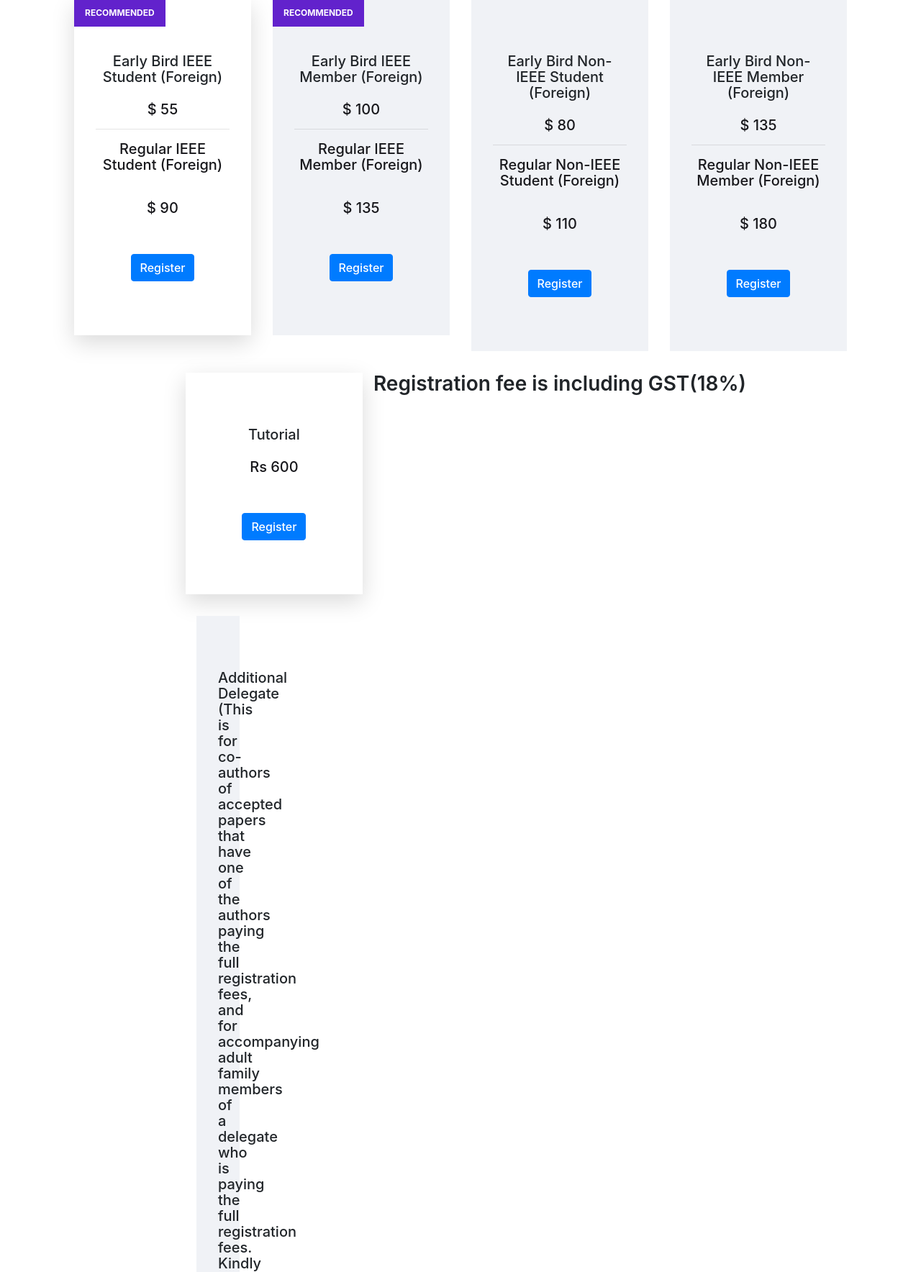
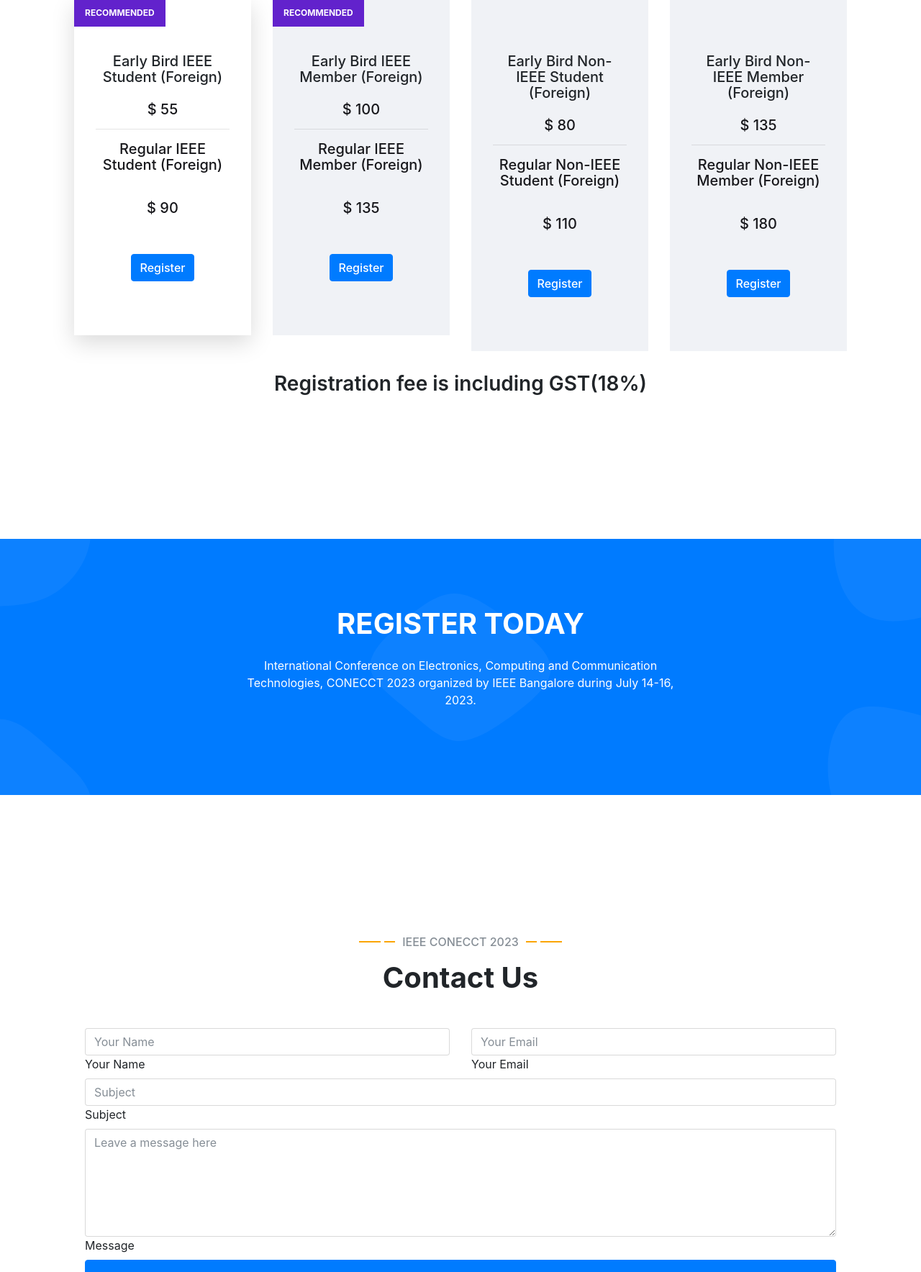
Before and after one commit to KetanKeshav/CONECCT-2023, a PHP site: page / in a window 1280 px wide. Shown: the part 4732-6500 px from the top of the page at 72% size. Run offline with PHP 8.4, Linux system fonts and the light colour scheme; some libraries are stand-ins or nearby versions.

Commit message:
Quick updates

```diff
--- a/index.php
+++ b/index.php
@@ -386,41 +386,6 @@
                         </div>
 
                     </div>
-                    <div class="row justify-content-center">
-                        <div class="col-md-3 col-12">
-                            <div class="price_box active">
-                                <div class="price_header">
-                                    <h5>
-                                        Tutorial
-                                    </h5>
-                                </div>
-                                <div class="price_tag">
-                                    <h5>Rs 600</h5>
-                                </div>
-                                <div class="price_features">
-                                </div>
-                                <div class="price_footer">
-<a href="https://in.explara.com/e/ieee--conecct-2023" class="btn btn-primary btn-rounded">Register</a>
-</div>
-                            </div>
-                            <div class="col-md-3 col-12">
-                            <div class="price_box">
-                                <div class="price_header">
-                                    <h5>
-                                        Additional Delegate (This is for co-authors of accepted papers that have one of the authors paying the full registration fees, and for accompanying adult family members of a delegate who is paying the full registration fees. Kindly note that registrations under this category does not provide delegate kit and banquet dinner. To avail delegate kit and  banquet dinner, a separate registration by paying full registration fees is required)
-                                    </h5>
-                                </div>
-                                <div class="price_tag">
-                                    <h5>Rs 2500</h5>
-                                </div>
-                                <div class="price_features">
-                                </div>
-                                <div class="price_footer">
-<a href="https://in.explara.com/e/ieee--conecct-2023" class="btn btn-primary btn-rounded">Register</a>
-</div>
-                            </div>
-                        </div>
-                        </div>
 
                         <h3 style="text-align: center;">Registration fee is including GST(18%)<h3>
 
```
